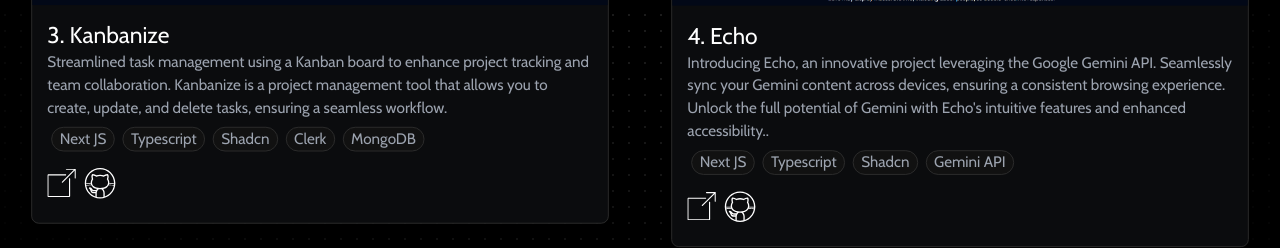
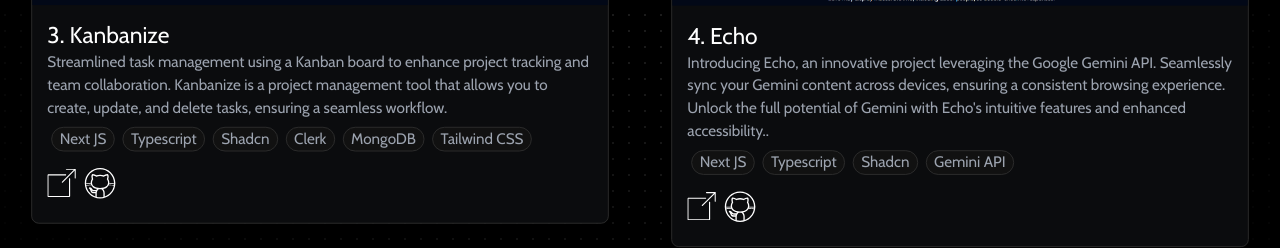
Before and after one commit to adarshlkdev/portfolio-adarshlkdev, a Next.js app: page / in a window 1280 px wide. Shown: the part 3100-3348 px from the top of the page. Built offline with nearby package versions, Linux system fonts and the light colour scheme; a web font is replaced by a local one.

Commit message:
Update projects.js

```diff
--- a/src/components/projects.js
+++ b/src/components/projects.js
@@ -70,7 +70,7 @@
             img: Kanban,
             link: projectsInfo.Kanbanize.visit,
             source: projectsInfo.Kanbanize.github,
-            tech: ["Next JS", "Typescript", "Shadcn", "Clerk", "MongoDB"],
+            tech: ["Next JS", "Typescript", "Shadcn", "Clerk", "MongoDB" , "Tailwind CSS"],
             info: "Streamlined task management using a Kanban board to enhance project tracking and team collaboration. Kanbanize is a project management tool that allows you to create, update, and delete tasks, ensuring a seamless workflow."
         },
         {
```
